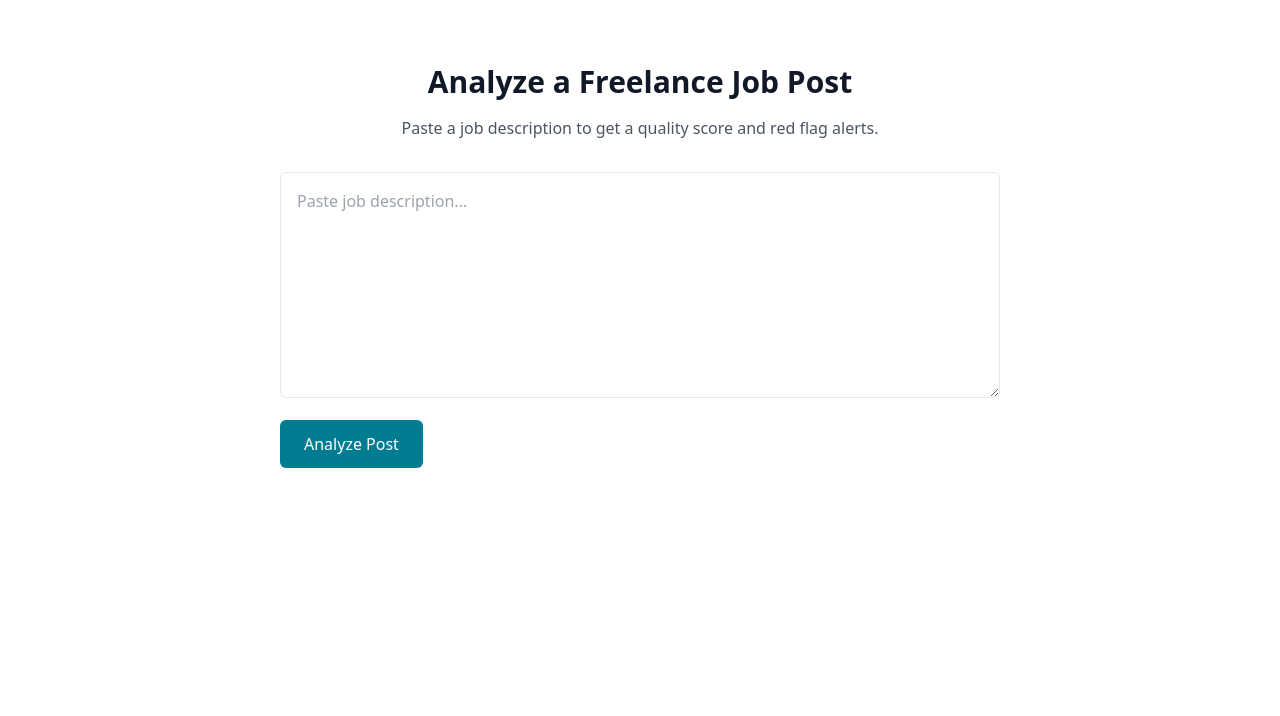
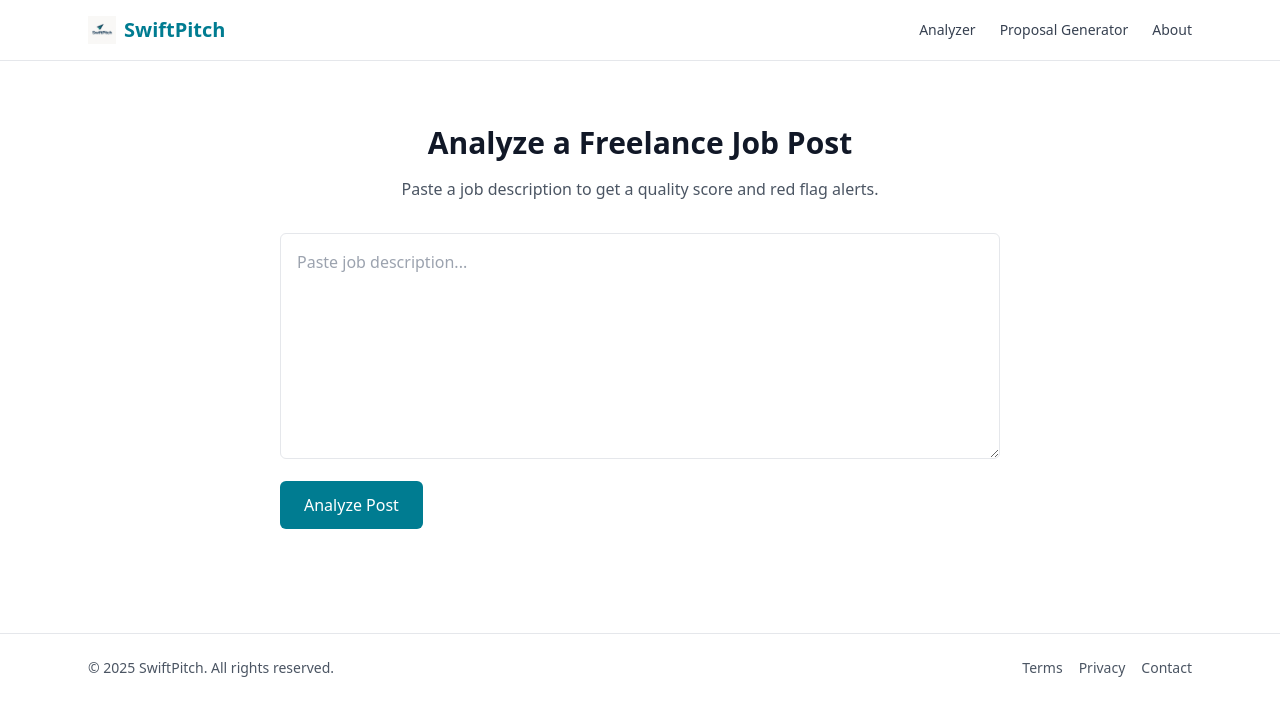
Before and after one commit to ericlpzzz/swiftpitch-landing, a Next.js app: page /analyzer in a window 1280 px wide. Shown: the top 716 px of the page. Built offline with nearby package versions, Linux system fonts and the light colour scheme.

Commit message:
Update layout.tsx

```diff
--- a/app/layout.tsx
+++ b/app/layout.tsx
@@ -1,5 +1,6 @@
 import "./globals.css";
 import Head from "next/head";
+import Link from "next/link";
 
 export const metadata = {
   title: "SwiftPitch",
@@ -19,8 +20,33 @@ export default function RootLayout({ children }: { children: React.ReactNode })
         <meta property="og:url" content="https://swiftpitch-landing.vercel.app/" />
         <meta name="twitter:card" content="summary_large_image" />
       </Head>
-      <body className="bg-white text-gray-900">
-        {children}
+      <body className="bg-white text-gray-900 font-sans">
+        <header className="border-b">
+          <div className="max-w-6xl mx-auto flex items-center justify-between px-6 py-4">
+            <Link href="/" className="flex items-center space-x-2">
+              <img src="/logo.png" alt="SwiftPitch Logo" className="h-7 w-auto" />
+              <span className="text-xl font-semibold text-brand">SwiftPitch</span>
+            </Link>
+            <nav className="space-x-6 text-sm text-gray-700">
+              <Link href="/analyzer">Analyzer</Link>
+              <Link href="/proposal-generator">Proposal Generator</Link>
+              <Link href="/about">About</Link>
+            </nav>
+          </div>
+        </header>
+
+        <main>{children}</main>
+
+        <footer className="border-t mt-10">
+          <div className="max-w-6xl mx-auto px-6 py-6 text-sm text-gray-600 flex flex-col sm:flex-row justify-between items-center">
+            <p>© {new Date().getFullYear()} SwiftPitch. All rights reserved.</p>
+            <div className="space-x-4 mt-2 sm:mt-0">
+              <Link href="/terms">Terms</Link>
+              <Link href="/privacy">Privacy</Link>
+              <a href="https://reddit.com/u/Wizlea" target="_blank" rel="noopener noreferrer">Contact</a>
+            </div>
+          </div>
+        </footer>
       </body>
     </html>
   );
```
